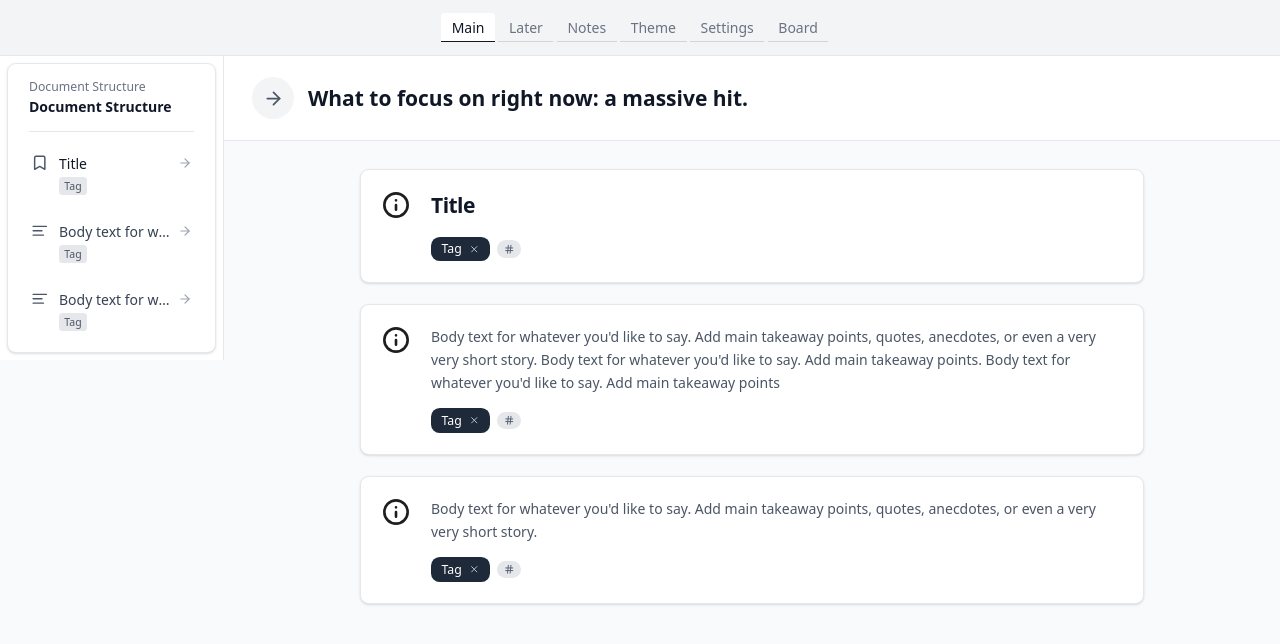
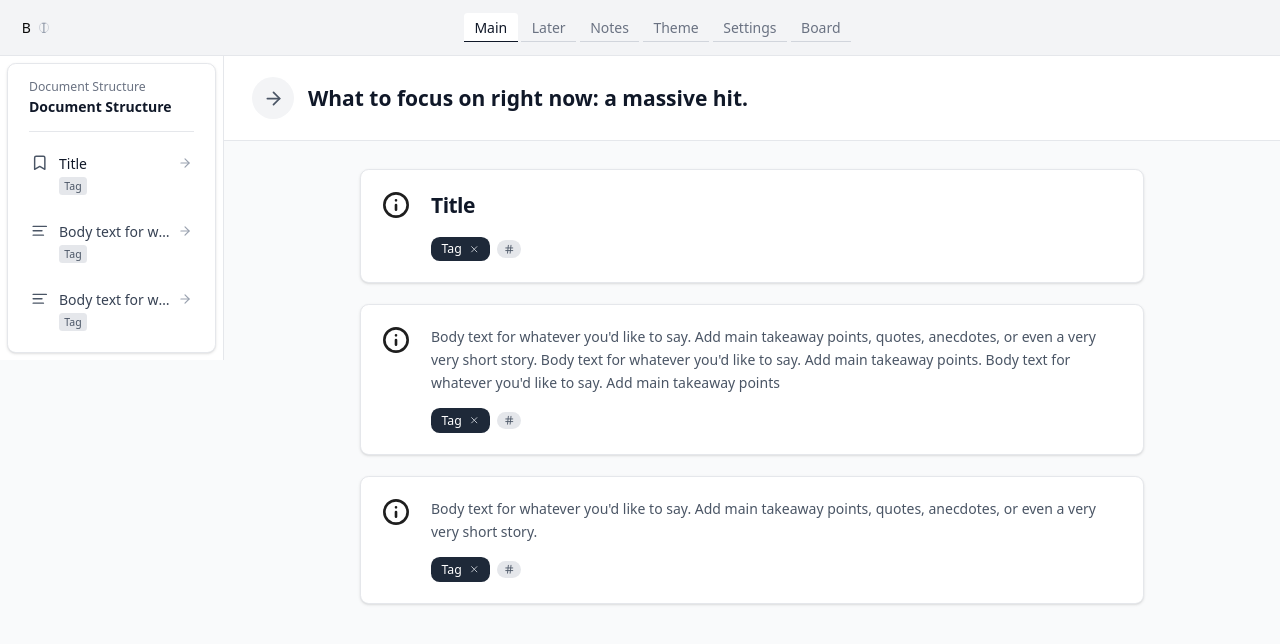
Before and after one commit to familydude/Deckhand, a React (Vite) app: page / in a window 1280 px wide. Shown: the top 644 px of the page. Built offline with nearby package versions, Linux system fonts and the light colour scheme.

Commit message:
Update Header.tsx with expanded toolbar (bold)

```diff
--- a/src/components/Header.tsx
+++ b/src/components/Header.tsx
@@ -25,22 +25,11 @@ export function Header({ activeTab, setActiveTab, title, setTitle }: HeaderProps
     };
   }, []);
 
-  const formatText = (color: string) => {
-    if ((window as any).formatText) {
-      switch (color) {
-        case 'blue':
-          (window as any).formatText('blue');
-          break;
-        case 'green':
-          (window as any).formatText('green');
-          break;
-        case 'red':
-          (window as any).formatText('red');
-          break;
-      }
-    }
-  };
-
+ const formatText = (type: string) => {
+  if ((window as any).formatText) {
+    (window as any).formatText(type);
+  }
+};
   const tabs = ['Main', 'Later', 'Notes', 'Theme', 'Settings', 'Board'];
 
   return (
@@ -48,6 +37,36 @@ export function Header({ activeTab, setActiveTab, title, setTitle }: HeaderProps
       {/* Window Controls - now functional as color buttons */}
       <div className="flex items-center gap-2">
         <motion.button
+          onClick={() => formatText('bold')}
+          className={`w-3 h-3 rounded-full flex items-center justify-center text-[6px] font-bold transition-all duration-200 ${
+            hasTextSelection
+              ? 'bg-gray-900 text-white hover:bg-black cursor-pointer transform hover:scale-110'
+              : 'bg-gray-400 text-gray-200 cursor-not-allowed opacity-60'
+          }`}
+          disabled={!hasTextSelection}
+          whileHover={hasTextSelection ? { scale: 1.2 } : {}}
+          whileTap={hasTextSelection ? { scale: 1.1 } : {}}
+          title={hasTextSelection ? "Apply bold" : "Select text to apply bold"}
+          >B
+        </motion.button>
+
+         <motion.button
+          onClick={() => formatText('italic')}
+          className={`w-3 h-3 rounded-full flex items-center justify-center text-[6px] font-serif italic transition-all duration-200 ${
+            hasTextSelection
+              ? 'bg-white border border-gray-900 text-gray-900 hover:bg-gray-50 cursor-pointer transform hover:scale-110'
+              : 'bg-gray-100 border border-gray-300 text-gray-400 cursor-not-allowed opacity-60'
+          }`}
+          disabled={!hasTextSelection}
+          whileHover={hasTextSelection ? { scale: 1.2 } : {}}
+          whileTap={hasTextSelection ? { scale: 1.1 } : {}}
+          title={hasTextSelection ? "Apply italic" : "Select text to italic"}
+       >I</motion.button>
+
+        {/* Small separator */}
+        <div className="w-1"></div>
+
+         <motion.button
           onClick={() => formatText('red')}
           className={`w-3 h-3 rounded-full transition-all duration-200 ${
             hasTextSelection
```
